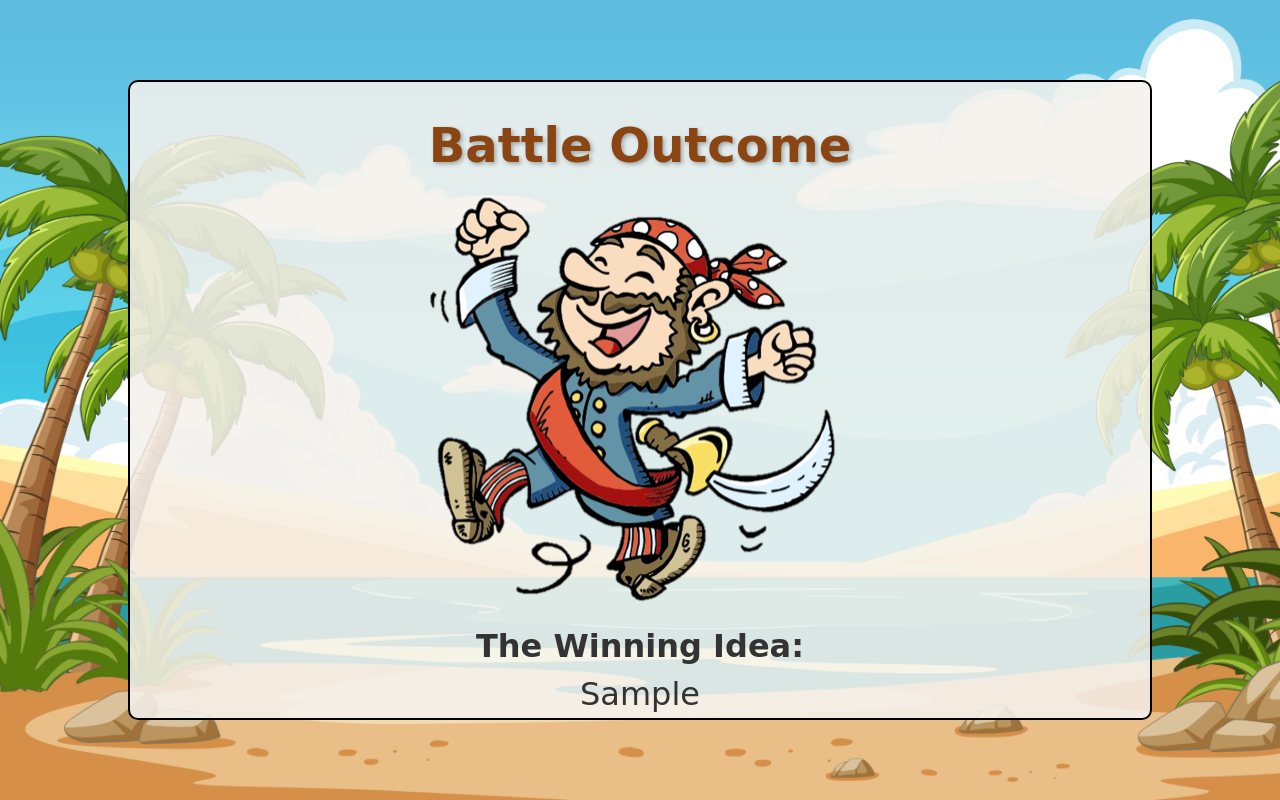
After one commit to fgeo0003/buddybattle, a Flask app: template templates/finalscreen.html in a window 1280 px wide. The commit adds this page. Run offline with Flask 3, Linux system fonts and the light colour scheme; the template is opened without the code that fills it: most values are stand-ins (such as "Sample title", 1, 10 or a date in 2020); some libraries are stand-ins or nearby versions; some web fonts are replaced.

Commit message:
game final screen added, now loops game for however many options there are to be eliminated

```diff
--- a/app.py
+++ b/app.py
@@ -257,6 +257,17 @@ def notify_winning_player(room):
         "submissions": rooms[room]["messages"]
     }, to=request.sid)
 
+@app.route("/finalscreen")
+def finalscreen():
+    room = session.get("room")
+    if room is None or room not in rooms:
+        return redirect(url_for("home"))
+
+    # Get the final idea
+    final_idea = rooms[room]["messages"][0]["message"] if rooms[room]["messages"] else "No ideas remaining."
+
+    return render_template("finalscreen.html", final_idea=final_idea)
+
 @socketio.on("eliminate_idea")
 def eliminate_idea(data):
     room = session.get("room")
@@ -283,8 +294,26 @@ def eliminate_idea(data):
     # Broadcast the eliminated idea to all players
     emit("idea_eliminated", {
         "winning_player": winning_player,
-        "eliminated_idea": eliminated_idea["message"]
+        "eliminated_idea": eliminated_idea["message"],
+        "remaining_ideas": len(rooms[room]["messages"])  # Send the number of remaining ideas
     }, to=room)
+
+
+def check_remaining_ideas(room):
+    if room not in rooms:
+        return
+
+    remaining_ideas = len(rooms[room]["messages"])
+    emit("remaining_ideas", {"remaining_ideas": remaining_ideas}, to=room)
+
+@socketio.on("check_remaining_ideas")
+def handle_check_remaining_ideas():
+    room = session.get("room")
+    if room not in rooms:
+        return
+
+    check_remaining_ideas(room)
+
 
 @app.route("/leaderboard")
 def leaderboard():
@@ -342,5 +371,28 @@ def handle_start_battle():
     session.pop("room", None)
 
 
+@socketio.on("battle_outcome")
+def handle_battle_outcome():
+    room = session.get("room")
+    if room not in rooms:
+        return
+
+    final_url = url_for("finalscreen")
+    print(f"Redirecting to: {final_url}")  # Debugging: Print the URL
+    emit("redirect_to_finalscreen", {"url": final_url}, to=room)
+    session.pop("room", None)
+
+
+@socketio.on("continue_battle")
+def handle_continue_battle():
+    room = session.get("room")
+    if room not in rooms:
+        return
+
+    game_url = url_for("game")  # Generate the URL for the game page
+    emit("redirect_to_game", {"url": game_url}, to=room)  # Broadcast to all users in the room
+
+
+
 if __name__ == "__main__":
     socketio.run(app, debug=True)
--- a/static/css/style.css
+++ b/static/css/style.css
@@ -461,6 +461,34 @@ button:hover {
   opacity: 0.9; /* Slightly fade on hover */
 }
 
+#battle-buttons {
+  text-align: center; /* Center the buttons */
+  margin-top: 20px; /* Add some spacing */
+}
+
+/* Button styling */
+#continue-battle,
+#battle-outcome {
+  padding: 10px 20px;
+  border: none;
+  border-radius: 5px;
+  background-color: #4CAF50; /* Green button */
+  color: white;
+  font-size: 1rem;
+  cursor: pointer;
+  margin: 10px;
+}
+
+#battle-outcome {
+  background-color: #f44336; /* Red button for Battle Outcome */
+}
+
+#continue-battle:hover,
+#battle-outcome:hover {
+  opacity: 0.9; /* Slightly fade on hover */
+}
+
+
 
 /* game_hangman */
 
@@ -488,3 +516,47 @@ button:hover {
   max-width: 100%; /* Ensure the image is responsive */
   height: auto; /* Maintain aspect ratio */
 }
+
+
+
+
+/* Final screen styling */
+.finalscreen-container {
+  border: 2px solid black; /* Combined border properties */
+  border-radius: 10px;
+  background-color: rgba(245, 242, 237, 0.87);
+  height: 80vh;
+  width: 80vw;
+  display: flex;
+  flex-direction: column;
+  align-items: center; /* Center content horizontally */
+  justify-content: center; /* Center content vertically */
+  padding: 20px;
+  box-sizing: border-box; /* Ensure padding is included in the container's dimensions */
+  overflow: hidden; /* Prevent content from overflowing */
+}
+
+/* Winner image styling */
+.winner-image {
+  width: 50%; /* Resize image to half its original size */
+  height: auto; /* Maintain aspect ratio */
+  margin-bottom: 20px; /* Add spacing below the image */
+  display: block; /* Ensure the image behaves as a block element */
+  margin-left: auto; /* Center horizontally */
+  margin-right: auto; /* Center horizontally */
+}
+
+/* Final idea text styling */
+.final-idea-text {
+  font-family: 'Comic Sans MS', cursive, sans-serif;
+  font-size: 2rem;
+  color: #333;
+  text-align: center; /* Center-align text */
+  margin: 10px 0; /* Add spacing */
+}
+
+.final-idea-text p {
+  font-size: 1.5rem;
+  color: #555;
+  margin: 0; /* Remove default margin for paragraphs */
+}
--- /dev/null
+++ b/templates/finalscreen.html
@@ -0,0 +1,14 @@
+{% extends 'base.html' %}
+{% block content %}
+<div class="finalscreen-container">
+    <h2 class="heading">Battle Outcome</h2>
+    <div class="final-idea">
+        <!-- Centered Image -->
+        <img src="/static/pirate_winner.png" alt="Pirate Winner" class="winner-image">
+
+        <!-- Final Idea Text -->
+        <h3 class="final-idea-text">The Winning Idea:</h3>
+        <p class="final-idea-text">{{ final_idea }}</p>
+    </div>
+</div>
+{% endblock %}
```
Also changed, not shown: templates/leaderboard.html (+50 -2 lines), README.md, static/pirate_winner.png (added).
